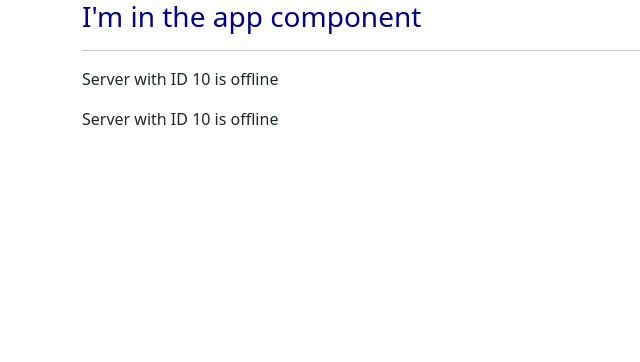
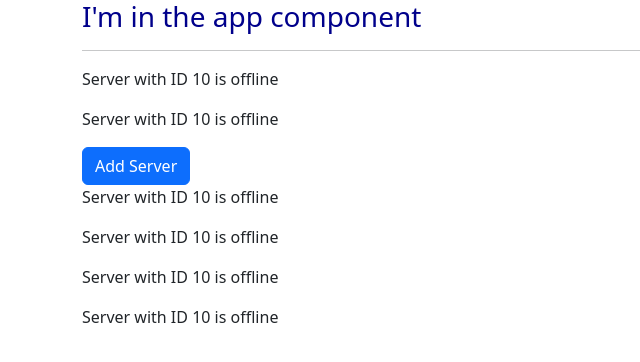
Before and after one commit to Practical-Angular/Angular-Tute-1, an Angular app: page / in a window 1280 px wide. Shown: the top 362 px of the page, without its empty margins (0-640 px from the left). Built offline with nearby package versions, Linux system fonts and the light colour scheme.

Commit message:
Property binding

```diff
--- a/src/app/app.component.html
+++ b/src/app/app.component.html
@@ -5,6 +5,7 @@
                 I'm in the app component</h3>
             <hr>
             <app-server></app-server>
+            <app-servers></app-servers>
         </div>
     </div>
 </div>
--- a/src/app/servers/servers.component.html
+++ b/src/app/servers/servers.component.html
@@ -1 +1,3 @@
-<p>servers works!</p>
+<button class="btn btn-primary" [disabled]="!allowNewServer">Add Server</button>
+<app-server></app-server>
+<app-server></app-server>
--- a/src/app/servers/servers.component.ts
+++ b/src/app/servers/servers.component.ts
@@ -6,5 +6,14 @@
   styleUrls: ['./servers.component.css']
 })
 export class ServersComponent {
+  allowNewServer = false;
+    constructor() {
+      setTimeout(() => {
+        this.allowNewServer = true;
+      }, 2000);
+    }
 
+    ngOnInit(){
+
+    }
 }
```
